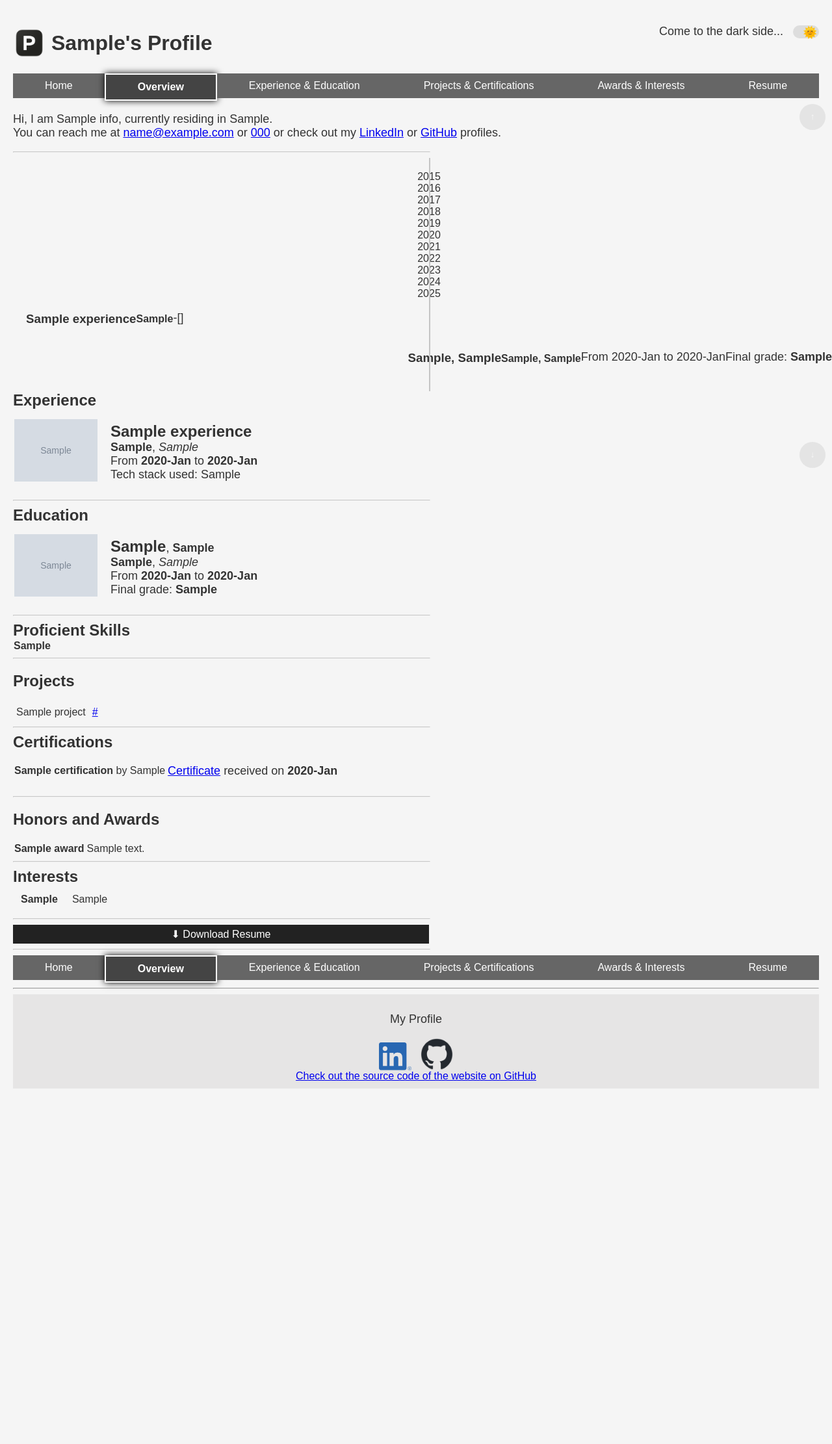
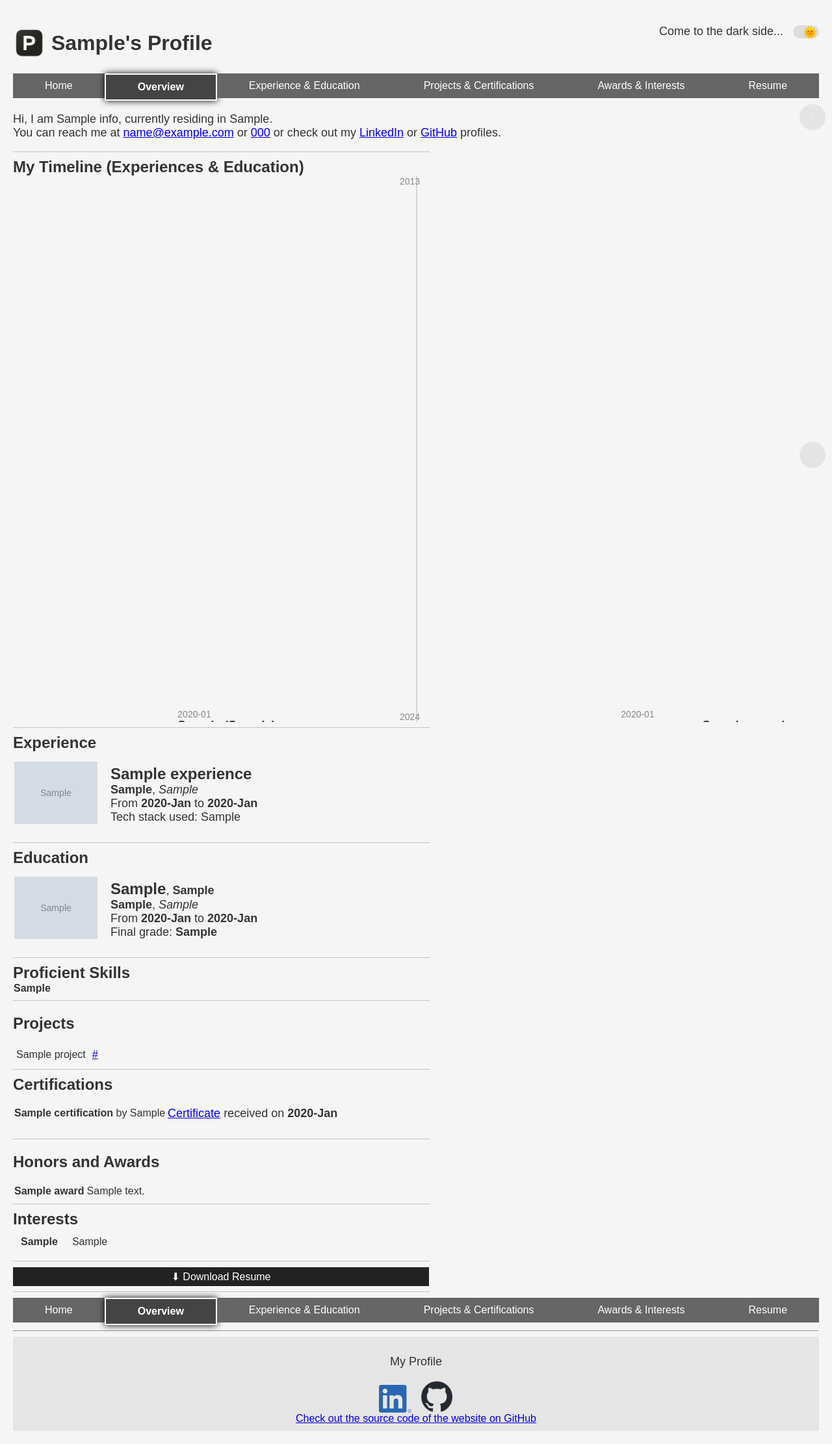
Before and after one commit to asif256000/my_personal_fast_website, a FastAPI app: page /overview in a window 1280 px wide. Shown: the whole page at 65% size. Before the commit the page ends 1675 px from the top, so only its background shows below. Run offline with FastAPI, Linux system fonts and the light colour scheme; tables that the repository leaves empty hold one stand-in row (values such as "Sample post"); grey boxes marked "Sample" are stand-in pictures.

Commit message:
Basic structure of timeline

```diff
--- a/static/other-actions.js
+++ b/static/other-actions.js
@@ -10,3 +10,61 @@ window.onload = function () {
     }
   });
 };
+
+document.addEventListener("DOMContentLoaded", function () {
+  const timelineEvents = document.querySelectorAll(".timeline-event");
+
+  const pixelsPerMonth = 10; // Adjust as needed
+  let maxEndDate = new Date(2013, 0); // Initialize with the new start of the timeline
+
+  timelineEvents.forEach((event) => {
+    const startDate = event.getAttribute("data-start");
+    const endDate = event.getAttribute("data-end");
+
+    const start = new Date(startDate);
+    const end = new Date(endDate);
+
+    // Update the maximum end date
+    if (end > maxEndDate) {
+      maxEndDate = end;
+    }
+
+    let topOffset;
+    let adjustedStart = start;
+
+    if (start < new Date(2013, 0)) {
+      adjustedStart = new Date(2013, 0);
+      topOffset = 0;
+
+      // Add the original start date display
+      const startLabel = document.createElement("div");
+      startLabel.className = "start-date";
+      startLabel.textContent = startDate;
+      event.insertBefore(startLabel, event.firstChild);
+      event.style.paddingTop = "30px"; // Add space for the start date
+    } else {
+      topOffset =
+        ((start.getFullYear() - 2013) * 12 + start.getMonth()) * pixelsPerMonth;
+    }
+
+    // Calculate the height based on the adjusted start date
+    const months =
+      (end.getFullYear() - adjustedStart.getFullYear()) * 12 +
+      (end.getMonth() - adjustedStart.getMonth());
+
+    const height = months * pixelsPerMonth;
+    event.style.height = height + "px";
+    event.style.top = topOffset + "px";
+  });
+
+  // Adjust the timeline container height
+  const timelineContainer = document.querySelector(".timeline");
+  const totalMonths =
+    (maxEndDate.getFullYear() - 2013) * 12 + maxEndDate.getMonth();
+  const timelineHeight = totalMonths * pixelsPerMonth;
+  timelineContainer.style.height = timelineHeight + "px";
+
+  // Adjust the timeline line height
+  const timelineLine = document.querySelector(".timeline-line");
+  timelineLine.style.height = timelineHeight + "px";
+});
--- a/static/style.css
+++ b/static/style.css
@@ -267,44 +267,109 @@ nav ul li a.active {
   bottom: 10vh;
 }
 
-#timeline {
+.timeline {
   position: relative;
-  padding: 20px;
-  width: 100%;
+  margin: 0 auto;
+  padding: 20px 0;
+  overflow: hidden; /* Ensure the container height adjusts dynamically */
 }
 
-#timeline::before {
+.timeline::after {
   content: "";
+  display: table;
+  clear: both;
+}
+
+.timeline,
+.timeline * {
+  box-sizing: border-box;
+}
+
+.timeline-line {
   position: absolute;
+  left: 50%;
+  width: 2px;
+  background-color: #d4d4d4;
   top: 0;
   bottom: 0;
-  left: 50%;
-  width: 2px;
-  background: #c5c5c5;
+  z-index: 1;
 }
 
-#timeline .timeline-container {
-  display: flex;
-  flex-direction: column;
-  align-items: center;
+.timeline-line::before {
+  content: "2013";
+  position: absolute;
+  left: -25px;
+  top: 0;
+  color: #888;
+  font-size: 14px;
 }
 
-#timeline .timeline-year {
-  width: 100%;
-  text-align: center;
+.timeline-line::after {
+  content: "2024";
+  position: absolute;
+  left: -25px;
+  bottom: 0;
+  color: #888;
+  font-size: 14px;
 }
 
-#timeline .timeline-block {
-  width: 100%;
+.timeline-event {
+  position: absolute;
+  display: flex;
+  justify-content: flex-end;
+  align-items: center;
+  width: 45%;
+  z-index: 2;
   box-sizing: border-box;
-  display: flex;
-  justify-content: space-between;
+  min-height: 50px; /* Ensure minimum height */
 }
 
-#timeline .timeline-block.experience {
-  justify-content: flex-start;
+.timeline-event.education {
+  left: 0;
+  padding-right: 10%;
+  text-align: right;
 }
 
-#timeline .timeline-block.education {
-  justify-content: flex-end;
+.timeline-event.experience {
+  right: 0;
+  padding-left: 10%;
+  text-align: left;
 }
+
+.timeline-event .content {
+  padding: 10px;
+  border-radius: 4px;
+  color: white;
+  min-width: 150px;
+  overflow: hidden;
+  text-overflow: ellipsis;
+  white-space: nowrap;
+}
+
+.timeline-event.education .content {
+  margin-right: 20px;
+}
+
+.timeline-event.experience .content {
+  margin-left: 20px;
+}
+
+.timeline-event::before {
+  content: attr(data-start);
+  position: absolute;
+  left: 50%;
+  transform: translateX(-50%);
+  color: #888;
+  font-size: 14px;
+  top: -20px; /* Adjust as needed */
+}
+
+/* Ensure the start date is always visible for truncated events */
+.start-date {
+  position: absolute;
+  top: -30px; /* Adjust as needed to ensure visibility */
+  left: 50%;
+  transform: translateX(-50%);
+  color: #888;
+  font-size: 14px;
+}
--- a/templates/overview.html
+++ b/templates/overview.html
@@ -15,41 +15,32 @@
         <hr style="max-width: 50vw; margin-left: 0; opacity: 0.5;">
 
         <section id="timeline">
-            <div class="timeline-container">
-            {% for year in range(2015, 2025 + 1) %}
-                <div class="timeline-year">
-                    <span>{{ year }}</span>
+        <h2 style="margin: 0;">My Timeline (Experiences & Education)</h2>
+            <div class="timeline">
+                <div class="timeline-line"></div>
+
+                {% for edu in education %}
+                    <div class="timeline-event education" data-start="{{ edu.duration_start.strftime('%Y-%m') }}" data-end="{{ edu.duration_end.strftime('%Y-%m') if edu.duration_end else curr_date.strftime('%Y-%m') }}" style="background-color: #F44336;">
+                        <div class="content">
+                            <h3>{{ edu.degree }} ({{ edu.major }})</h3>
+                            <p>{{ edu.institution }}</p>
+                        </div>
                     </div>
                 {% endfor %}
+
                 {% for exp in experience %}
-                    <div class="timeline-block experience">
-                        <h3 class="job-title">{{ exp.title }}</h3>
-                        <h4 class="company">{{ exp.company }}</h4>
-                        <p class="duration">{{ exp.start_date }} - {{ exp.end_date }}</p>
-                        <p class="description">{{ exp.description }}</p>
+                    <div class="timeline-event experience" data-start="{{ exp.duration_start.strftime('%Y-%m') }}" data-end="{{ exp.duration_end.strftime('%Y-%m') if exp.duration_end else curr_date.strftime('%Y-%m') }}" style="background-color: #4CAF50;">
+                        <div class="content">
+                            <h3>{{ exp.title }}</h3>
+                            <p>{{ exp.company }}</p>
+                        </div>
                     </div>
                 {% endfor %}
-                {% for edu in education %}
-                    <div class="timeline-block education">
-                        {# <a href="{{ edu.institution_link }}" class="image-link">
-                            <img src="{{ url_for('static', path='/logos/' + edu.institution_logo) }}" alt="{{ edu.institution }}">
-                        </a> #}
-                        <h3 class="degree">{{ edu.degree }}, {{ edu.major }}</h3>
-                        <h4 class="institution">{{ edu.institution }}, {{ edu.location }}</h4>
-                        <p class="duration">From {{ edu.duration_start.strftime("%Y-%b") }} to
-                        {{ edu.duration_end.strftime("%Y-%b") if edu.duration_end < curr_date else edu.duration_end.strftime("%Y-%b")+" (Expected)" }}</p>
-                        {% if edu.important_links %}
-                            {% for title, link in edu.important_links.items() %}
-                                <p class="link"><b>{{ title }}: </b><a href="{{ link }}">{{ link }}</a></p>
-                            {% endfor %}
-                        {% endif %}
-                        <p class="gpa">{{ "Final grade" if edu.duration_end < curr_date else "Grade so far"}}: <b>{{ edu.gpa }}</b></p>
-                    </div>
-                {% endfor %}
+
             </div>
         </section>
+        <hr style="max-width: 50vw; margin-left: 0; opacity: 0.5;">
 
-        {# TODO:Merge Education and Experience into one section and put a straight line as timeline. Left for exp, right for edu. #}
         <section id="experience">
             <h2 style="margin: 0;">Experience</h2>
             <table style="border-spacing: 0; border-collapse: collapse;">
```
Lines whose indentation alone changed are shown as unchanged.
